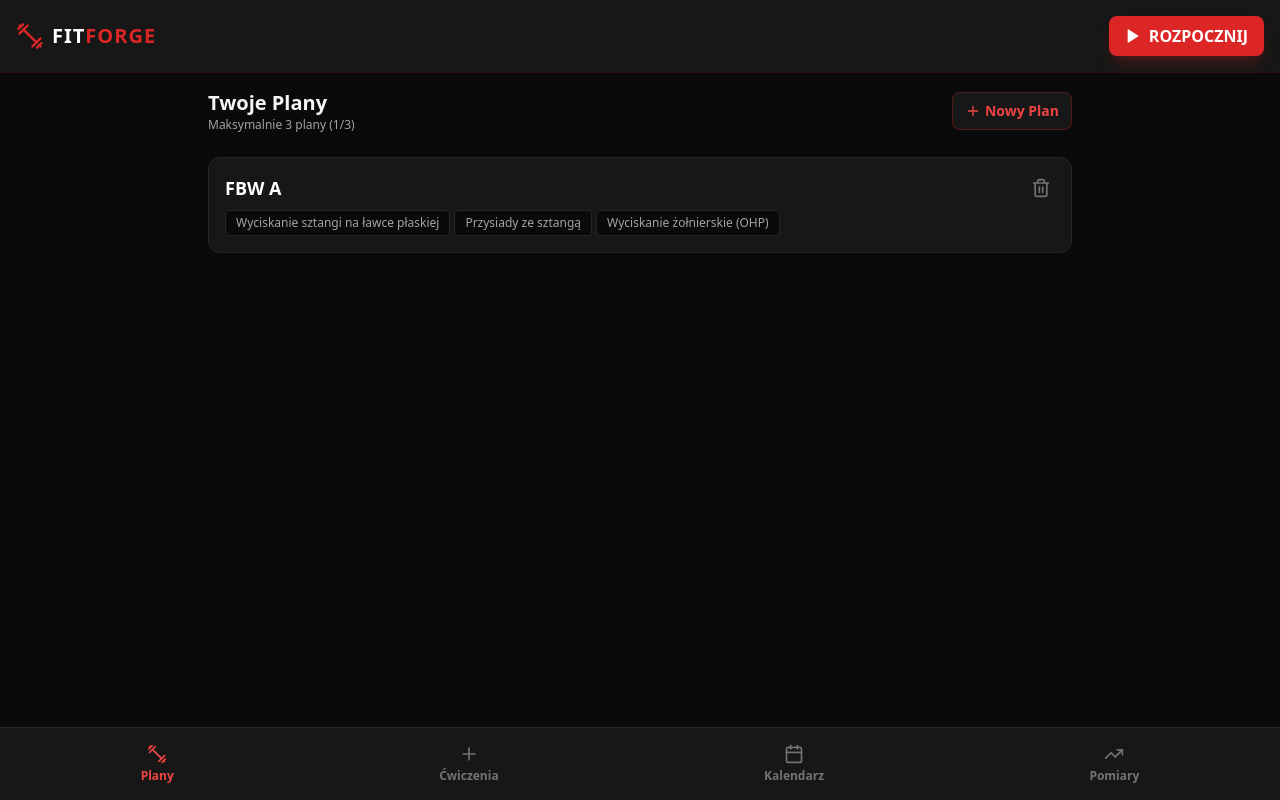
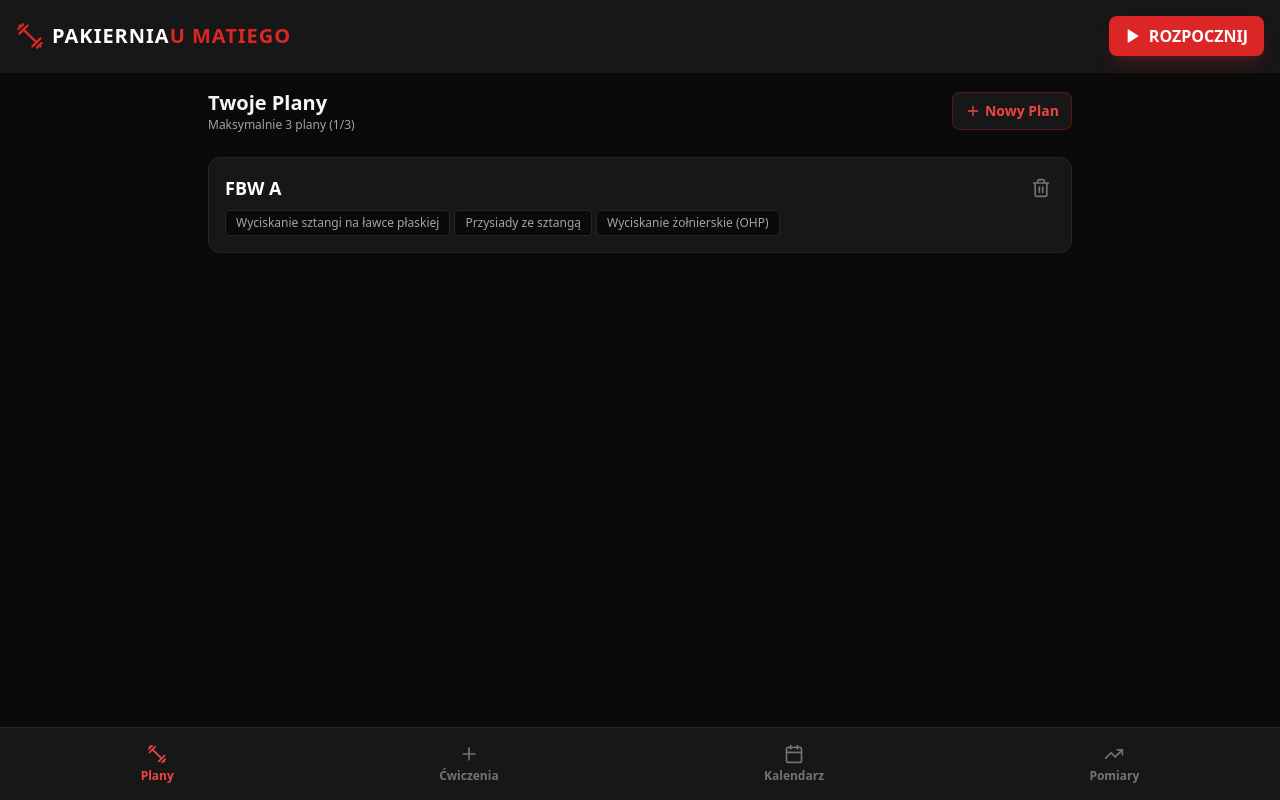
Before and after one commit to KenyDeploy/gym-pwa-app, a React (Vite) app: page / in a window 1280 px wide. Built offline with nearby package versions, Linux system fonts and the light colour scheme.

Commit message:
Update App.jsx

```diff
--- a/src/App.jsx
+++ b/src/App.jsx
@@ -210,7 +210,7 @@ export default function WorkoutApp() {
         <div className="flex items-center space-x-2">
           <Dumbbell className="h-7 w-7 text-red-600" />
           <h1 className="text-xl font-black tracking-wider uppercase text-white">
-            FIT<span className="text-red-600">FORGE</span>
+            Pakiernia<span className="text-red-600">u Matiego</span>
           </h1>
         </div>
 
```
